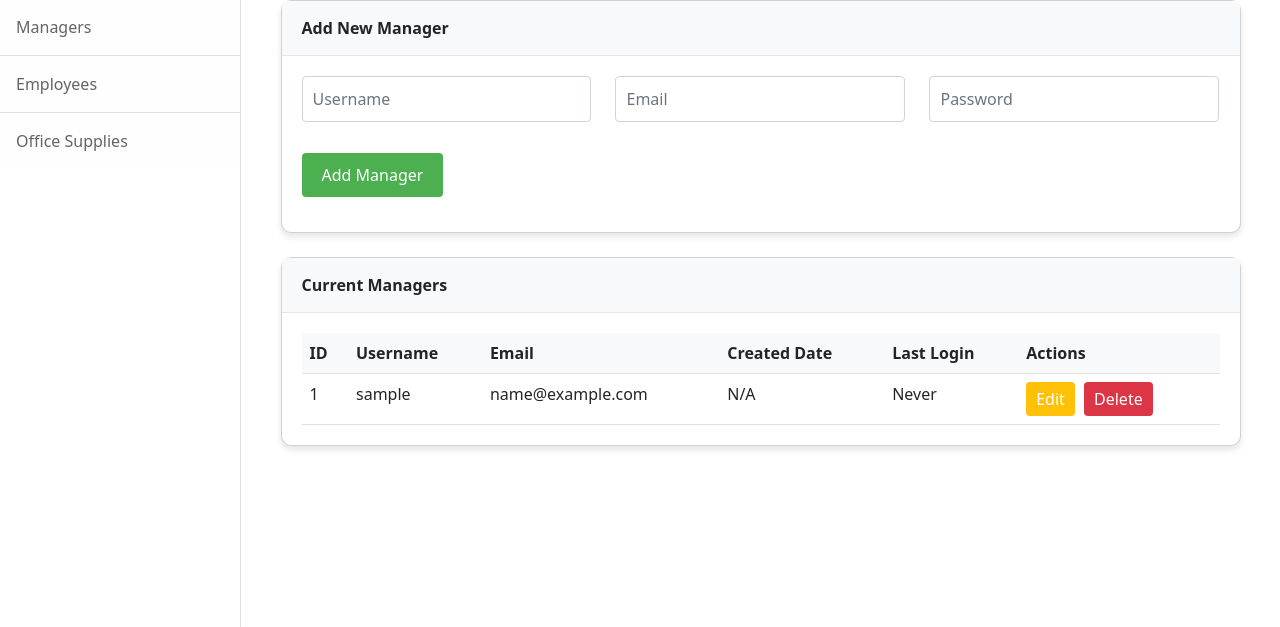
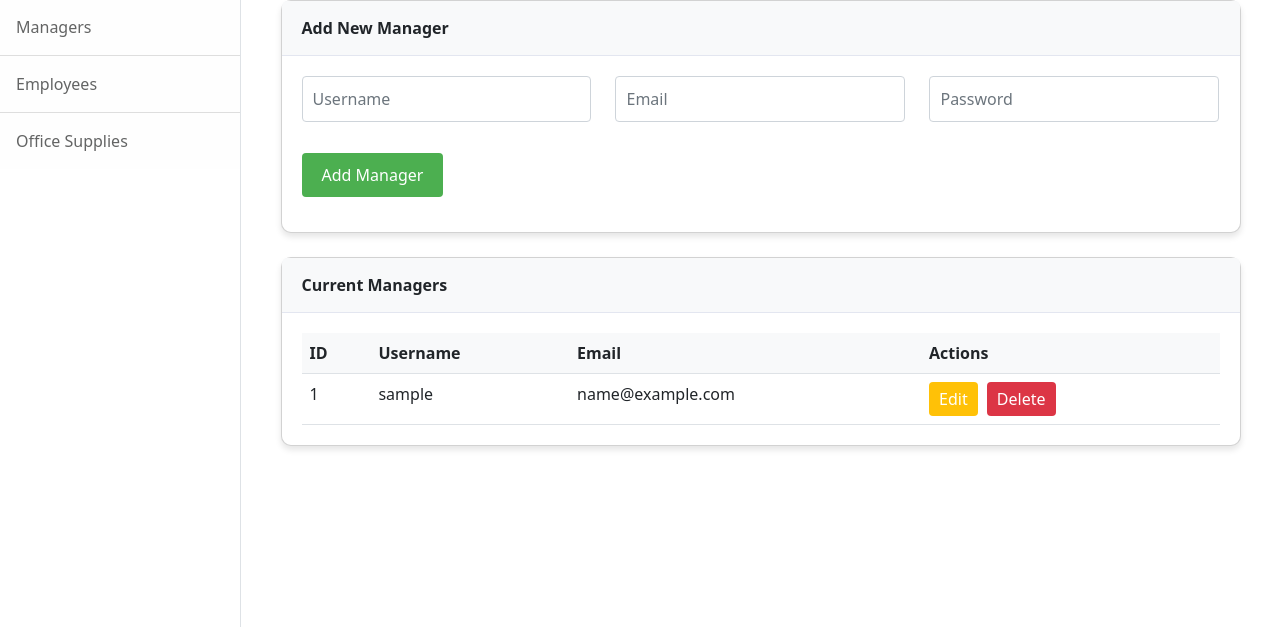
Before and after one commit to aiellom2/team-project, a Flask app: template app/templates/admin/admin-managers.html in a window 1280 px wide. Shown: the part 173-800 px from the top of the page. Run offline with Flask 3, Linux system fonts and the light colour scheme; the template is opened without the code that fills it: values that come from a table or form of the project are taken from there, others are empty; tables that the repository leaves empty hold one stand-in row (values such as "Sample post"); parts of the project's set-up code (start-up, migrations or seed data) failed here and were passed over; some libraries are stand-ins or nearby versions.

Commit message:
Update admin-managers.html

```diff
--- a/app/templates/admin/admin-managers.html
+++ b/app/templates/admin/admin-managers.html
@@ -232,8 +232,7 @@
                                                     <th>ID</th>
                                                     <th>Username</th>
                                                     <th>Email</th>
-                                                    <th>Created Date</th>
-                                                    <th>Last Login</th>
+
                                                     <th>Actions</th>
                                                 </tr>
                                             </thead>
@@ -243,8 +242,7 @@
                                                     <td>{{ manager.id }}</td>
                                                     <td>{{ manager.username }}</td>
                                                     <td>{{ manager.email }}</td>
-                                                    <td>{{ manager.created_at.strftime('%Y-%m-%d %H:%M') if manager.created_at else 'N/A' }}</td>
-                                                    <td>{{ manager.last_login.strftime('%Y-%m-%d %H:%M') if manager.last_login else 'Never' }}</td>
+
                                                     <td>
                                                         <button type="button" class="btn-action btn-edit"
                                                             data-bs-toggle="modal"
```
